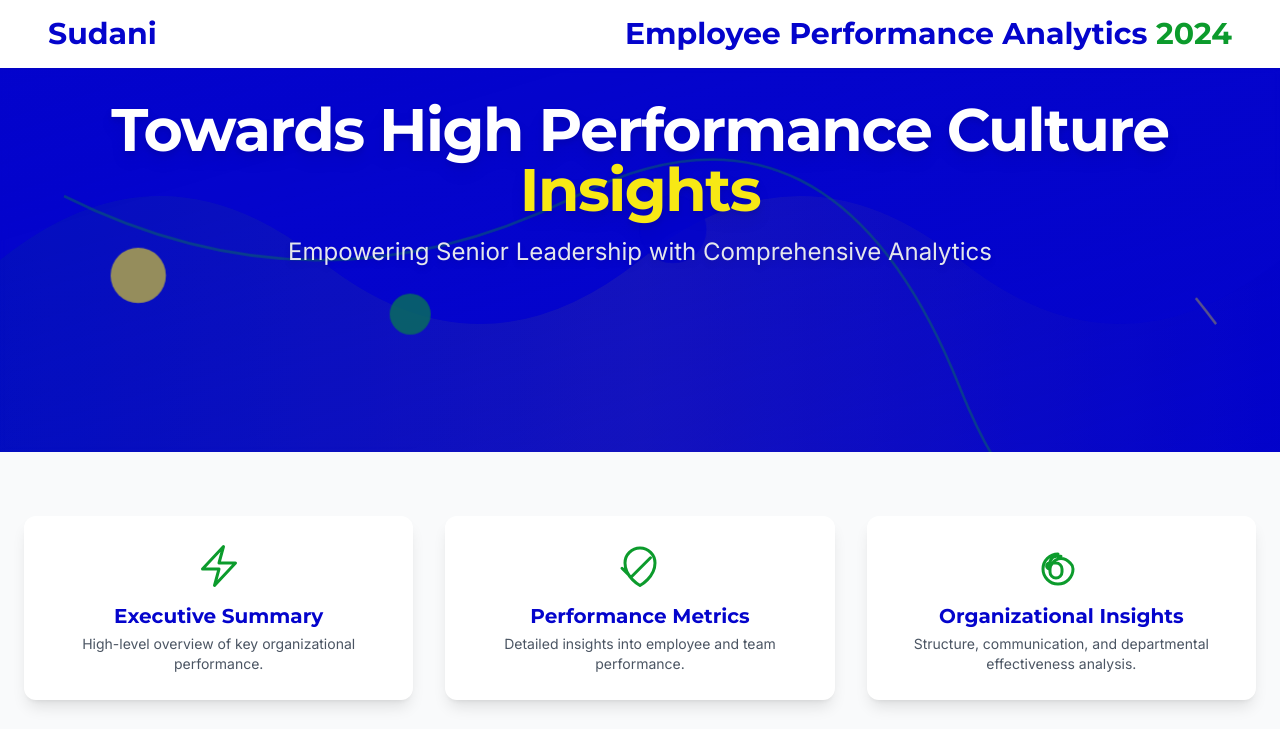
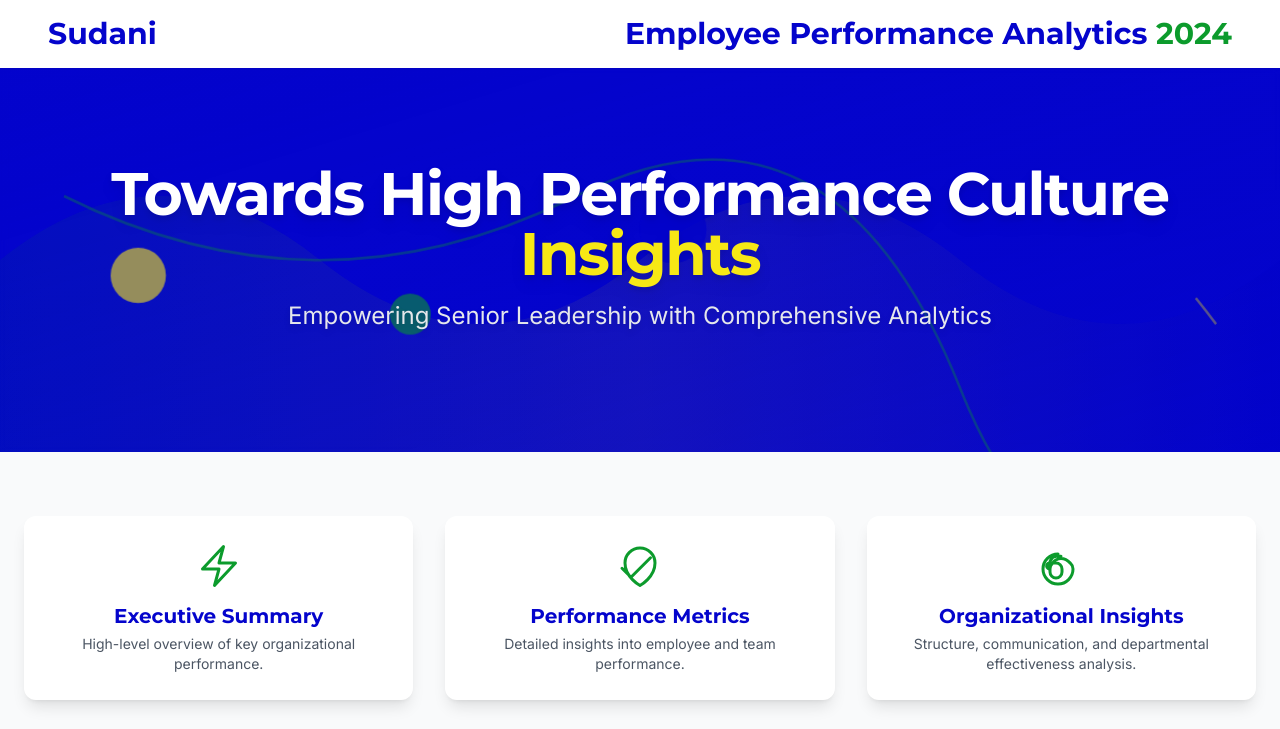
Before and after one commit to Amrtaj/employee-performance-analytics, a plain HTML site: page index.html in a window 1280 px wide. Shown: the top 729 px of the page. Drawn offline with nearby package versions, Linux system fonts and the light colour scheme.

Commit message:
Update index.html

```diff
--- a/index.html
+++ b/index.html
@@ -4,7 +4,9 @@
     <meta charset="UTF-8">
     <meta name="viewport" content="width=device-width, initial-scale=1.0">
     <title>Executive Performance Analytics</title>
+    <!-- Tailwind CSS CDN -->
     <script src="https://cdn.tailwindcss.com"></script>
+    <!-- Google Fonts: Montserrat for headings, Inter for body -->
     <link href="https://fonts.googleapis.com/css2?family=Montserrat:wght@700&family=Inter:wght@400;600;700&display=swap" rel="stylesheet">
     <style>
         /* Custom styles for specific fonts */
@@ -70,11 +72,14 @@
 </head>
 <body class="font-inter text-gray-800 bg-gray-50 antialiased">
 
+    <!-- Header -->
     <header class="bg-white shadow-sm py-4 px-6 md:px-12 flex flex-col md:flex-row items-center justify-between z-10 relative">
+        <!-- Logo -->
         <div class="flex-shrink-0 mb-4 md:mb-0">
             <span class="font-montserrat text-3xl font-bold text-[#0404cc]">Sudani</span>
         </div>
 
+        <!-- Page Title -->
         <div class="flex-shrink-0 text-center md:text-right">
             <h1 class="font-montserrat text-2xl md:text-3xl font-bold text-[#0404cc]">
                 Employee Performance Analytics <span class="text-[#0c9b2c]">2024</span>
@@ -82,10 +87,14 @@
         </div>
     </header>
 
+    <!-- Main Content Area -->
     <main id="main-content">
+        <!-- Hero Banner -->
         <section id="home-hero" class="relative w-full h-96 bg-[#0404cc] overflow-hidden flex items-center justify-center text-white hero-pattern page-section active">
+            <!-- Abstract background illustration -->
             <div class="absolute inset-0 bg-gradient-to-br from-[#0404cc]/80 to-[#0404cc]/60 backdrop-blur-sm"></div>
             <div class="absolute inset-0 flex items-center justify-center opacity-70">
+                <!-- Abstract corporate silhouettes/data-flow SVG (placeholder) -->
                 <svg class="w-full h-full object-cover" viewBox="0 0 1000 300" preserveAspectRatio="xMidYMid slice">
                     <defs>
                         <linearGradient id="gradient1" x1="0%" y1="0%" x2="100%" y2="0%">
@@ -122,7 +131,8 @@
                 </svg>
             </div>
 
-            <div class="relative z-10 px-6 md:px-12 text-center animate-fade-in-up pt-8" style="animation-delay: 0.8s;">
+            <!-- Headline Text Overlay -->
+            <div class="relative z-10 px-6 md:px-12 text-center animate-fade-in-up pt-24" style="animation-delay: 0.8s;">
                 <h2 class="font-montserrat text-4xl md:text-6xl font-extrabold leading-tight tracking-tight drop-shadow-lg">
                     Towards High Performance Culture <span class="text-[#f7e815]">Insights</span>
                 </h2>
@@ -130,9 +140,11 @@
             </div>
         </section>
 
+        <!-- Dashboard Card Grid -->
         <section id="home-cards" class="container mx-auto px-6 py-12 md:py-16 page-section active">
             <div class="grid grid-cols-1 sm:grid-cols-2 lg:grid-cols-3 gap-8">
 
+                <!-- Card 1: Executive Summary -->
                 <a href="#" class="block group card-animation card-1" data-target-page="executive-summary-page">
                     <div class="bg-white rounded-xl shadow-lg p-4 md:p-6 flex flex-col items-center text-center transition-all duration-300 transform hover:-translate-y-2 hover:shadow-xl hover:border-2 hover:border-[#f7e815] border-2 border-transparent">
                         <div class="mb-3">
@@ -145,6 +157,7 @@
                     </div>
                 </a>
 
+                <!-- Card 2: Performance Metrics Overview -->
                 <a href="#" class="block group card-animation card-2" data-target-page="performance-metrics-page">
                     <div class="bg-white rounded-xl shadow-lg p-4 md:p-6 flex flex-col items-center text-center transition-all duration-300 transform hover:-translate-y-2 hover:shadow-xl hover:border-2 hover:border-[#f7e815] border-2 border-transparent">
                         <div class="mb-3">
@@ -157,6 +170,7 @@
                     </div>
                 </a>
 
+                <!-- Card 3: Organizational Insights -->
                 <a href="#" class="block group card-animation card-3" data-target-page="organizational-insights-page">
                     <div class="bg-white rounded-xl shadow-lg p-4 md:p-6 flex flex-col items-center text-center transition-all duration-300 transform hover:-translate-y-2 hover:shadow-xl hover:border-2 hover:border-[#f7e815] border-2 border-transparent">
                         <div class="mb-3">
@@ -169,6 +183,7 @@
                     </div>
                 </a>
 
+                <!-- Card 4: Career & Talent Development -->
                 <a href="#" class="block group card-animation card-4" data-target-page="talent-development-page">
                     <div class="bg-white rounded-xl shadow-lg p-4 md:p-6 flex flex-col items-center text-center transition-all duration-300 transform hover:-translate-y-2 hover:shadow-xl hover:border-2 hover:border-[#f7e815] border-2 border-transparent">
                         <div class="mb-3">
@@ -184,6 +199,7 @@
                     </div>
                 </a>
 
+                <!-- Card 5: Diversity & Inclusion Analytics -->
                 <a href="#" class="block group card-animation card-5" data-target-page="diversity-inclusion-page">
                     <div class="bg-white rounded-xl shadow-lg p-4 md:p-6 flex flex-col items-center text-center transition-all duration-300 transform hover:-translate-y-2 hover:shadow-xl hover:border-2 hover:border-[#f7e815] border-2 border-transparent">
                         <div class="mb-3">
@@ -196,6 +212,7 @@
                 </div>
             </a>
 
+                <!-- Card 6: Correlation Insights -->
                 <a href="#" class="block group card-animation card-6" data-target-page="correlation-insights-page">
                     <div class="bg-white rounded-xl shadow-lg p-4 md:p-6 flex flex-col items-center text-center transition-all duration-300 transform hover:-translate-y-2 hover:shadow-xl hover:border-2 hover:border-[#f7e815] border-2 border-transparent">
                         <div class="mb-3">
@@ -211,6 +228,7 @@
             </div>
         </section>
 
+        <!-- Executive Summary Page -->
         <section id="executive-summary-page" class="page-section hidden container mx-auto px-6 py-12 md:py-16">
             <button class="back-button bg-[#0404cc] hover:bg-[#f7e815] text-white hover:text-[#0404cc] font-bold py-2 px-4 rounded-full transition-colors duration-300 mb-8">
                 &larr; Back to Home
@@ -219,21 +237,26 @@
 
             <div class="bg-white rounded-xl shadow-lg p-6 md:p-8 mb-8">
                 <h3 class="font-montserrat text-2xl font-bold text-[#0404cc] mb-4">Methodology & Definitions</h3>
+                <!-- Content for Methodology & Definitions will go here -->
             </div>
 
             <div class="bg-white rounded-xl shadow-lg p-6 md:p-8 mb-8">
                 <h3 class="font-montserrat text-2xl font-bold text-[#0404cc] mb-4">Key Highlights (2022–2024)</h3>
+                <!-- Content for Key Highlights will go here -->
             </div>
 
             <div class="bg-white rounded-xl shadow-lg p-6 md:p-8 mb-8">
                 <h3 class="font-montserrat text-2xl font-bold text-[#0404cc] mb-4">Notable Achievements</h3>
+                <!-- Content for Notable Achievements will go here -->
             </div>
 
             <div class="bg-white rounded-xl shadow-lg p-6 md:p-8 mb-8">
                 <h3 class="font-montserrat text-2xl font-bold text-[#0404cc] mb-4">Performance Trends at a Glance</h3>
+                <!-- Content for Performance Trends at a Glance will go here -->
             </div>
         </section>
 
+        <!-- Performance Metrics Page -->
         <section id="performance-metrics-page" class="page-section hidden container mx-auto px-6 py-12 md:py-16">
             <button class="back-button bg-[#0404cc] hover:bg-[#f7e815] text-white hover:text-[#0404cc] font-bold py-2 px-4 rounded-full transition-colors duration-300 mb-8">
                 &larr; Back to Home
@@ -242,17 +265,21 @@
 
             <div class="bg-white rounded-xl shadow-lg p-6 md:p-8 mb-8">
                 <h3 class="font-montserrat text-2xl font-bold text-[#0404cc] mb-4">Performance Distribution by Grade (2022–2024)</h3>
+                <!-- Content for Performance Distribution by Grade will go here -->
             </div>
 
             <div class="bg-white rounded-xl shadow-lg p-6 md:p-8 mb-8">
                 <h3 class="font-montserrat text-2xl font-bold text-[#0404cc] mb-4">Appeal insights (percentage from 2022- 2024)</h3>
+                <!-- Content for Appeal insights will go here -->
             </div>
 
             <div class="bg-white rounded-xl shadow-lg p-6 md:p-8 mb-8">
                 <h3 class="font-montserrat text-2xl font-bold text-[#0404cc] mb-4">Trend Snapshot (Infographic)</h3>
+                <!-- Content for Trend Snapshot (Infographic) will go here -->
             </div>
         </section>
 
+        <!-- Organizational Insights Page -->
         <section id="organizational-insights-page" class="page-section hidden container mx-auto px-6 py-12 md:py-16">
             <button class="back-button bg-[#0404cc] hover:bg-[#f7e815] text-white hover:text-[#0404cc] font-bold py-2 px-4 rounded-full transition-colors duration-300 mb-8">
                 &larr; Back to Home
@@ -261,21 +288,26 @@
 
             <div class="bg-white rounded-xl shadow-lg p-6 md:p-8 mb-8">
                 <h3 class="font-montserrat text-2xl font-bold text-[#0404cc] mb-4">Average Score (Division, level)</h3>
+                <!-- Content for Average Score will go here -->
             </div>
 
             <div class="bg-white rounded-xl shadow-lg p-6 md:p-8 mb-8">
                 <h3 class="font-montserrat text-2xl font-bold text-[#0404cc] mb-4">Grade Distribution (Division, level)</h3>
+                <!-- Content for Grade Distribution will go here -->
             </div>
 
             <div class="bg-white rounded-xl shadow-lg p-6 md:p-8 mb-8">
                 <h3 class="font-montserrat text-2xl font-bold text-[#0404cc] mb-4">Consistency Rate</h3>
+                <!-- Content for Consistency Rate will go here -->
             </div>
 
             <div class="bg-white rounded-xl shadow-lg p-6 md:p-8 mb-8">
                 <h3 class="font-montserrat text-2xl font-bold text-[#0404cc] mb-4">Top Performing Divisions</h3>
+                <!-- Content for Top Performing Divisions will go here -->
             </div>
         </section>
 
+        <!-- Career & Talent Development Page -->
         <section id="talent-development-page" class="page-section hidden container mx-auto px-6 py-12 md:py-16">
             <button class="back-button bg-[#0404cc] hover:bg-[#f7e815] text-white hover:text-[#0404cc] font-bold py-2 px-4 rounded-full transition-colors duration-300 mb-8">
                 &larr; Back to Home
@@ -284,21 +316,26 @@
 
             <div class="bg-white rounded-xl shadow-lg p-6 md:p-8 mb-8">
                 <h3 class="font-montserrat text-2xl font-bold text-[#0404cc] mb-4">New Joiners v. Seniors Performance</h3>
+                <!-- Content for New Joiners v. Seniors Performance will go here -->
             </div>
 
             <div class="bg-white rounded-xl shadow-lg p-6 md:p-8 mb-8">
                 <h3 class="font-montserrat text-2xl font-bold text-[#0404cc] mb-4">Leadership vs. Individual Contributor Performance</h3>
+                <!-- Content for Leadership vs. Individual Contributor Performance will go here -->
             </div>
 
             <div class="bg-white rounded-xl shadow-lg p-6 md:p-8 mb-8">
                 <h3 class="font-montserrat text-2xl font-bold text-[#0404cc] mb-4">Entry vs. Intermediate vs. Managerial Level Performance</h3>
+                <!-- Content for Entry vs. Intermediate vs. Managerial Level Performance will go here -->
             </div>
 
             <div class="bg-white rounded-xl shadow-lg p-6 md:p-8 mb-8">
                 <h3 class="font-montserrat text-2xl font-bold text-[#0404cc] mb-4">Core function vs. Support function</h3>
+                <!-- Content for Core function vs. Support function will go here -->
             </div>
         </section>
 
+        <!-- Diversity & Inclusion Analytics Page -->
         <section id="diversity-inclusion-page" class="page-section hidden container mx-auto px-6 py-12 md:py-16">
             <button class="back-button bg-[#0404cc] hover:bg-[#f7e815] text-white hover:text-[#0404cc] font-bold py-2 px-4 rounded-full transition-colors duration-300 mb-8">
                 &larr; Back to Home
@@ -307,21 +344,26 @@
 
             <div class="bg-white rounded-xl shadow-lg p-6 md:p-8 mb-8">
                 <h3 class="font-montserrat text-2xl font-bold text-[#0404cc] mb-4">Average Score by gender and generations</h3>
+                <!-- Content for Average Score by gender and generations will go here -->
             </div>
 
             <div class="bg-white rounded-xl shadow-lg p-6 md:p-8 mb-8">
                 <h3 class="font-montserrat text-2xl font-bold text-[#0404cc] mb-4">Grade Distribution by gender and generations</h3>
+                <!-- Content for Grade Distribution by gender and generations will go here -->
             </div>
 
             <div class="bg-white rounded-xl shadow-lg p-6 md:p-8 mb-8">
                 <h3 class="font-montserrat text-2xl font-bold text-[#0404cc] mb-4">Consistency Rate of gender and generations</h3>
+                <!-- Content for Consistency Rate of gender and generations will go here -->
             </div>
 
             <div class="bg-white rounded-xl shadow-lg p-6 md:p-8 mb-8">
                 <h3 class="font-montserrat text-2xl font-bold text-[#0404cc] mb-4">Top Performing by gender and generations</h3>
+                <!-- Content for Top Performing by gender and generations will go here -->
             </div>
         </section>
 
+        <!-- Correlation Insights Page -->
         <section id="correlation-insights-page" class="page-section hidden container mx-auto px-6 py-12 md:py-16">
             <button class="back-button bg-[#0404cc] hover:bg-[#f7e815] text-white hover:text-[#0404cc] font-bold py-2 px-4 rounded-full transition-colors duration-300 mb-8">
                 &larr; Back to Home
@@ -330,19 +372,23 @@
 
             <div class="bg-white rounded-xl shadow-lg p-6 md:p-8 mb-8">
                 <h3 class="font-montserrat text-2xl font-bold text-[#0404cc] mb-4">Performance ↔ Job Level</h3>
+                <!-- Content for Performance ↔ Job Level will go here -->
             </div>
 
             <div class="bg-white rounded-xl shadow-lg p-6 md:p-8 mb-8">
                 <h3 class="font-montserrat text-2xl font-bold text-[#0404cc] mb-4">Job Level ↔ Grade Consistency</h3>
+                <!-- Content for Job Level ↔ Grade Consistency will go here -->
             </div>
 
             <div class="bg-white rounded-xl shadow-lg p-6 md:p-8 mb-8">
                 <h3 class="font-montserrat text-2xl font-bold text-[#0404cc] mb-4">Age ↔ Performance</h3>
+                <!-- Content for Age ↔ Performance will go here -->
             </div>
         </section>
 
     </main>
 
+    <!-- Footer -->
     <footer class="bg-gray-100 text-gray-600 py-8 px-6 md:px-12 mt-12 border-t border-gray-200">
         <div class="container mx-auto flex flex-col md:flex-row items-center justify-between">
             <div class="mb-4 md:mb-0 text-center md:text-left">
```
Lines whose indentation alone changed are shown as unchanged.
